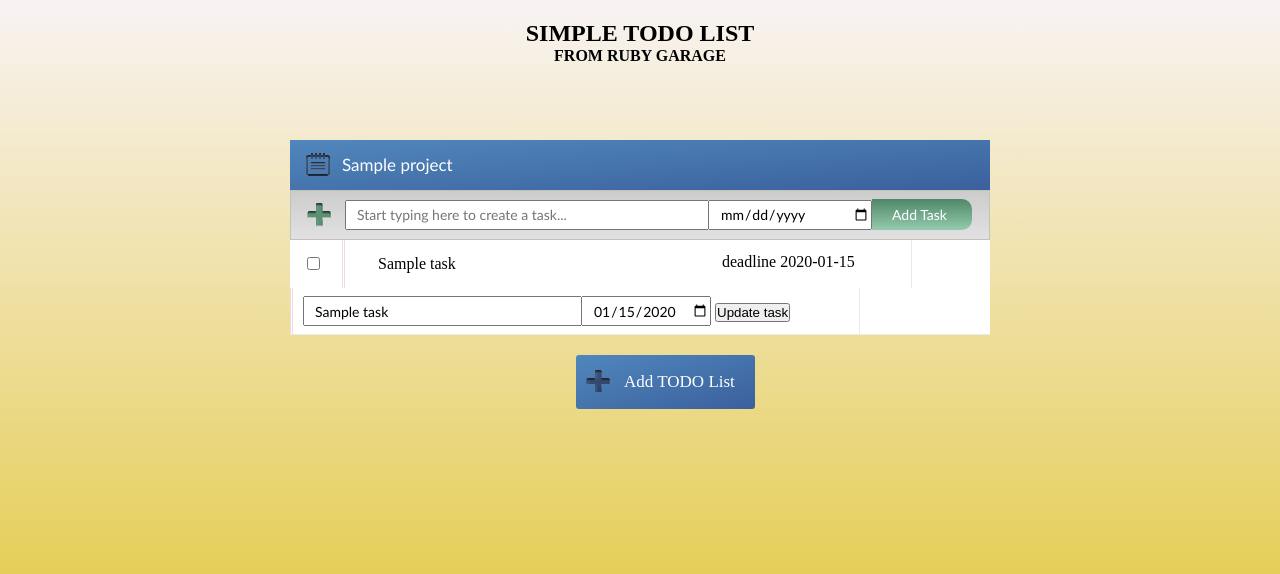
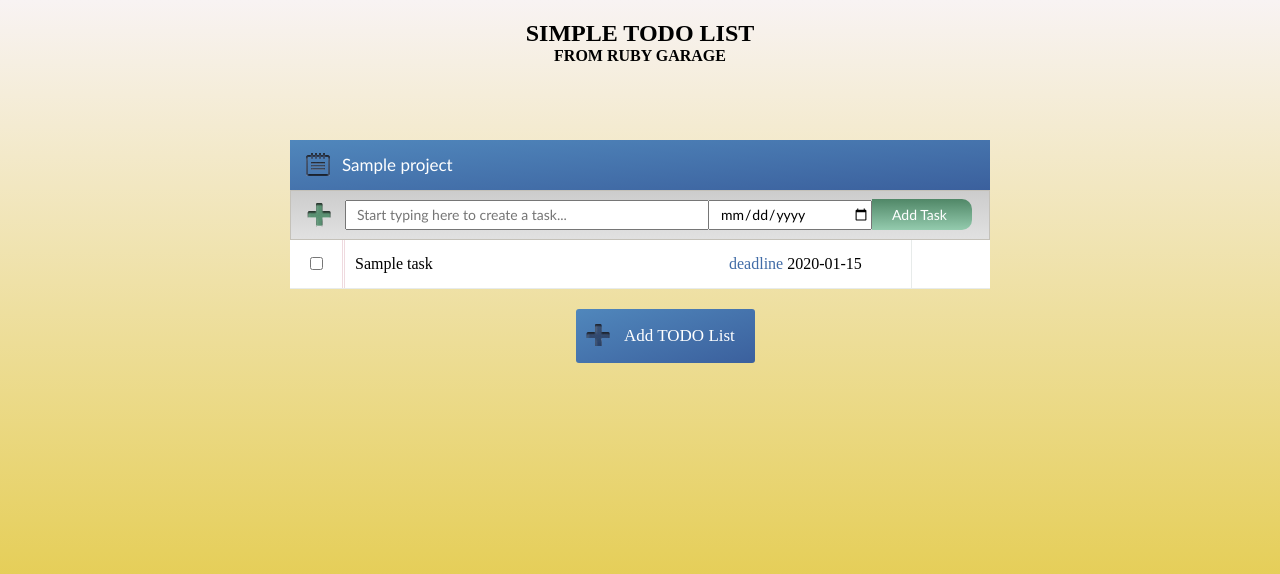
Before and after one commit to eoris/todolist, a Rails app: page / in a window 1280 px wide. Shown: the top 574 px of the page. Run offline with Rails 7, Linux system fonts and the light colour scheme; tables that the repository leaves empty hold one stand-in row (values such as "Sample post"); style sheets or scripts are compiled from the project's sources; some libraries are stand-ins or nearby versions.

Commit message:
todolist CRUD - done

```diff
--- a/app/assets/javascripts/project.js
+++ b/app/assets/javascripts/project.js
@@ -18,10 +18,22 @@ $(document).ready(function(){
   	$(this).parents(".project").find('.edit_project').css("display", "inline-block");
   });
 
-
+//show title and hide edit project form
   $('.projects').on('click', ".edit_project_button", function(){
   	$(this).parents(".project").find(".title").show();
   	$(this).parents(".project").find(".edit_project").css("display", "none");
   });
 
+//hide task title and show edit task form
+  $('.projects').on('click', ".pen_list_img", function(){
+  	$(this).parents(".task_block").find(".task_name").hide();
+  	$(this).parents(".task_block").find('.edit_task').css("display", "inline-block");
+  });
+
+//show task and hide edit task form
+   $('.projects').on('click', ".edit_task_button", function(){
+  	$(this).parents(".task_block").find(".task_name").show();
+  	$(this).parents(".task_block").find(".edit_task").css("display", "none");
+  });
+
 })
--- a/app/assets/stylesheets/home.scss
+++ b/app/assets/stylesheets/home.scss
@@ -164,13 +164,13 @@ ul li:last-child:hover{
 }
 
 .checkbox{
-  margin: 17px;
+  margin: 17px 17px 17px 20px ;
 }
 
 .task_name{
   display: inline-block;
-  width: 533px;
-  padding: 15px 0px 15px 33px;
+  width: 556px;
+  padding: 15px 0px 15px 10px;
   line-height: 18px;
   border-left: 3px double #efdadf;
   border-right: 1px solid #e7ebea;
@@ -183,6 +183,7 @@ ul li:last-child:hover{
   line-height: 18px;
   border-left: 3px double #efdadf;
   border-right: 1px solid #e7ebea;
+  display: none;
 }
 
 input#task_title.task_title_update{
@@ -194,10 +195,14 @@ input#task_date.task_date_update{
   width: 116px;
 }
 
+input.edit_task_button{
+  height: 32px;
+}
+
 .task_entered_name{
  display: inline-block;
  word-wrap: break-word;
- width: 340px;
+ width: 370px;
  line-height: 14px;
  text-align: justify;
 }
@@ -206,13 +211,15 @@ input#task_date.task_date_update{
   display: inline-block;
   vertical-align: top;
   line-height: 14px;
-/*  padding-left: 15px;*/
+  color: #416CA7;
+  margin-top: 2px;
 }
 
 .task_deadline_date{
   display: inline-block;
   vertical-align: top;
   line-height: 14px;
+  margin-top: 2px;
 }
 
 .task_img{
@@ -233,6 +240,7 @@ input#task_date.task_date_update{
 
 .pen_list_img{
   margin: 0 5px 0 5px;
+  cursor: pointer;
 }
 
 .trash_list_img{
--- a/app/views/tasks/_task.html.erb
+++ b/app/views/tasks/_task.html.erb
@@ -4,9 +4,9 @@
           </div>
 
           <div class="task_name">
-            <span class="task_entered_name"><%= I18n.t('tasks.title', task_name: task.title) %></span>
+            <span class="task_entered_name" id="task_title_<%= task.id %>"><%= I18n.t('tasks.title', task_name: task.title) %></span>
             <span class="task_deadline_name">deadline</span>
-            <span class="task_deadline_date"><%= task.date %></span>
+            <span class="task_deadline_date" id="date_<%= task.id %>"><%= task.date %></span>
           </div>
 
           <div class="task_img">
@@ -18,7 +18,7 @@
           <%= form_for [task.project, task], remote: true, method: :patch do |f| %>
             <%= f.text_field :title, class: "task_title_update" %>
             <%= f.date_field :date, class: "task_date_update" %>
-            <%= f.submit 'Update task', class: "edit_task_button" %>
+            <%= f.submit 'Update', class: "edit_task_button" %>
           <% end %>
 
       </li>
--- a/app/views/tasks/update.js.erb
+++ b/app/views/tasks/update.js.erb
@@ -0,0 +1,2 @@
+$("#task_title_<%= @task.id %>").text("<%= @task.title %>");
+$("#date_<%= @task.id %>").text("<%= @task.date %>");
```
Also changed, not shown: 1 other file.
